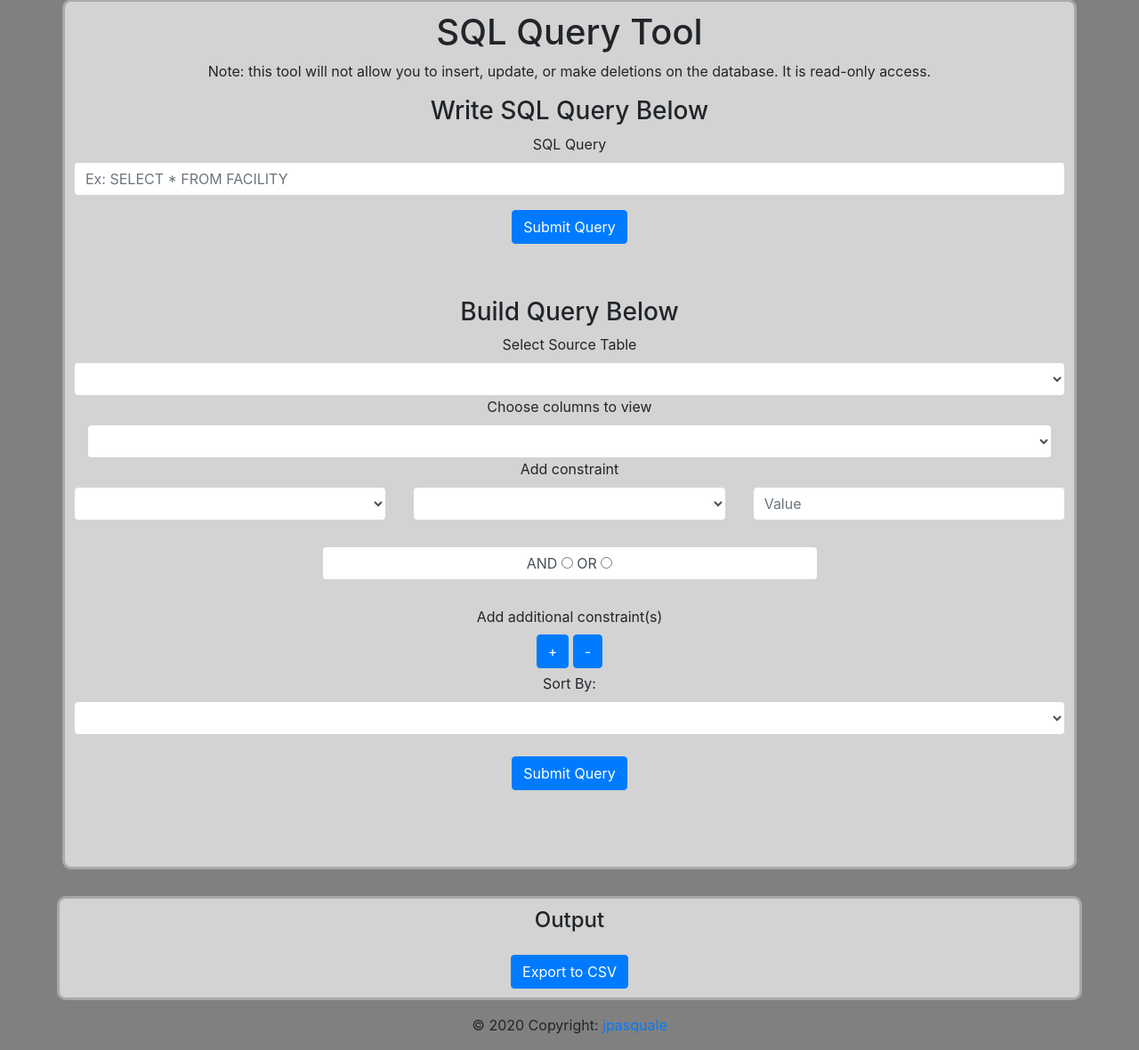
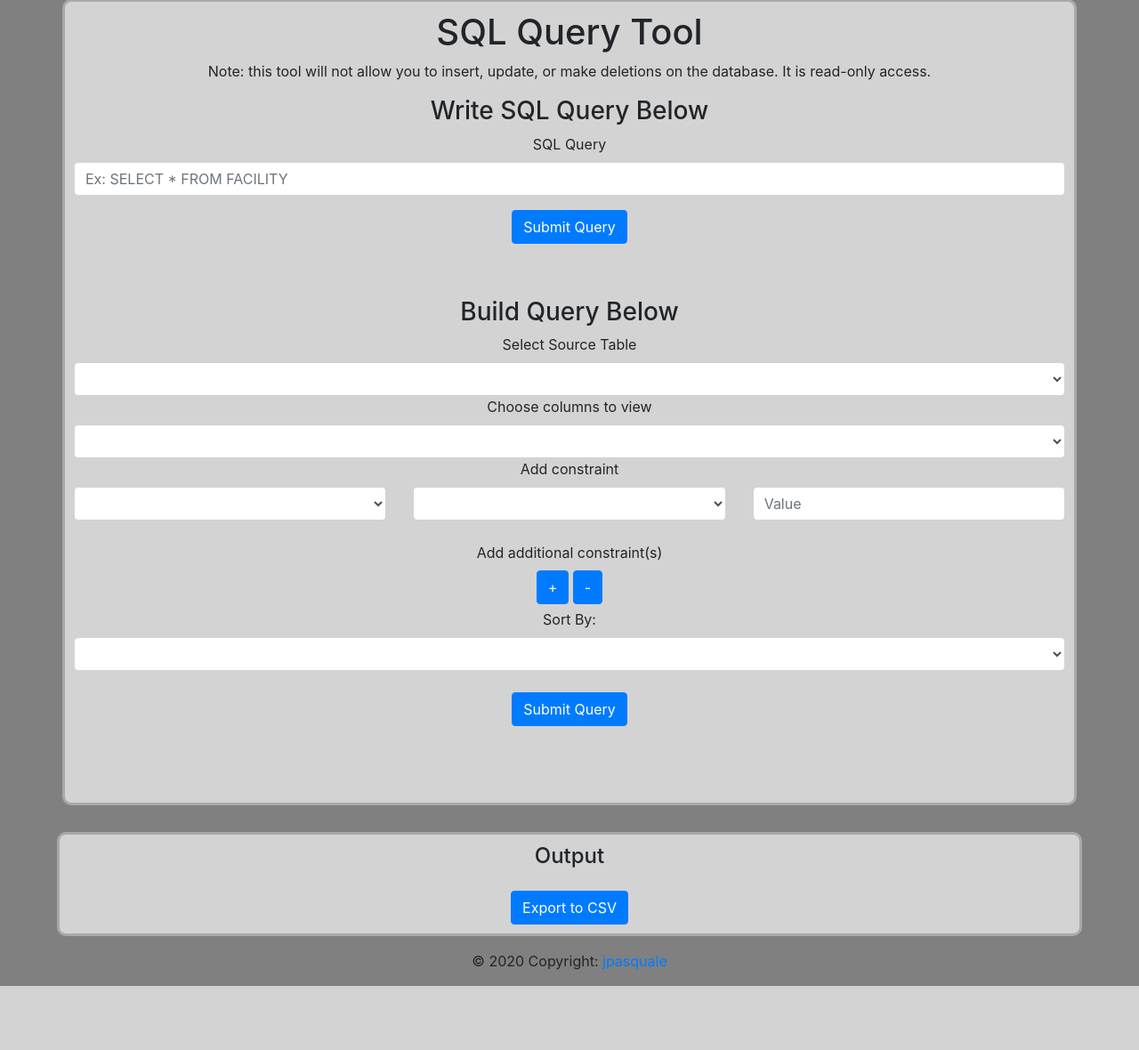
Before and after one commit to joepasquale/sql-query-tool, a Flask app: page / in a window 1280 px wide. Shown: the part 89-1269 px from the top of the page at 89% size. After the commit the page ends 1197 px from the top, so only its background shows below. Run offline with Flask 2, Linux system fonts and the light colour scheme; lists and menus that the app fills with data are empty; some libraries are stand-ins or nearby versions.

Commit message:
update - 08/14
modified html so that and/or selector is added when additional attributes are added. the visual tool is now fully functioning, and can complete queries within the scope of the UI - meaning that the visual tool is capable of selecting specific columns from any table in a database while applying constraints to any of the columns. also contains more extensive commenting throughout

```diff
--- a/app/static/js/app.js
+++ b/app/static/js/app.js
@@ -5,7 +5,8 @@ var x = 1;
 $(document).on('click', '.addService', function () {
     //when adding attribute field, increment counter
     x++;
-    var html = '<div class="row" id="attrContainer' + x + '" style="margin-top:10px;margin-right:auto;margin-bottom:10px;"><br><div class="col" ><select class="attr-select form-control" name="attr' + x + '-select" id="attr' + x + '-select"><option value="*">ALL RECORDS</option><option value="TOP (100) *">TOP 100 RECORDS</option></option></select></div><div class="col"><select class="form-control" name="attr' + x + '-comparator" id="attr' + x + '-comparator"><option value=""></option><option value=">">></option><option value="<"><</option><option value="=">=</option><option value=">=">>=</option><option value="=<"><=</option><option value="IN">IN</option><option value="LIKE">LIKE</option></select></div><div class="col"><input class="form-control" type="text" name="t' + x + '-val" id="t' + x + '-val" placeholder="Value"></div><br><div class="form-control col" id="radio' + x + '"><label for="and' + x + '">AND</label><input type="radio" id="and' + x + '"name="and-or" value="AND"><label for="or">OR</label><input type="radio" id="or' + x + '" name="and-or" value="OR"><br></div></div>';
+    //new attribute field contains and/or radio, col selector, comparator, and value fields
+    var html = '<div class="row" id="attrContainer' + x + '" style="margin-top:10px;margin-bottom:10px;"><div class="col" id="radio' + (x - 1) + '"><select class="form-control" id="ANDOR' + (x - 1) + '"><option value=""></option><option value="AND">AND</option><option value="OR">OR</option></select></div><div class="col"><select class="attr-select form-control" name="attr' + x + '-select" id="attr' + x + '-select"></select></div><div class="col"><select class="form-control" name="attr' + x + '-comparator" id="attr' + x + '-comparator"><option value=""></option><option value=">">></option><option value="<"><</option><option value="=">=</option><option value=">=">>=</option><option value="=<"><=</option><option value="IN">IN</option><option value="LIKE">LIKE</option></select></div><div class="col"><input class="form-control" type="text" name="t' + x + '-val" id="t' + x + '-val" placeholder="Value"></div>';
     $(this).parent().append(html);
     console.log("added attribute field");
 });
@@ -77,13 +78,53 @@ $(document).on('click', '.submitQueryVisual', function () {
     //build half of query without qualifiers
     var query = "SELECT " + String(view1) + " FROM [" + String(table) + "]";
     //fetch values of qualifiers
-    //maybe contain this in a for loop from 1 to x?
-    var compCol = $("select#attr1-select option:checked").val();
-    var comparator = $("select#attr1-comparator option:checked").val();
-    var compVal = $("input#t1-val").val();
-    //to-do: add radio
-    if ((comparator != null && comparator != "") || (compCol != null && compCol != "") || (compVal != null && compVal != "")) {
-        query = query + " WHERE " + String(compCol) + String(comparator) + String(compVal);
+    //execute if there are multiple qualifiers
+    if (x > 1) {
+        query = query + " WHERE ";
+        //for however many fields there are, iterate through fields, fetch values, and add to query string
+        for (var i = 0; i <= x; i++) {
+            //column field id
+            var colString = "select#attr" + (i) + "-select option:checked";
+            //comparator field id
+            var compString = "select#attr" + (i) + "-comparator option:checked";
+            //value field id
+            var valString = "input#t" + (i) + "-val";
+            //and/or field id
+            var radioString = "select#ANDOR" + (i);
+            //selected col
+            var compCol = $(colString).val();
+            //selected comparator
+            var comparator = $(compString).val();
+            //entered value
+            var compVal = $(valString).val();
+            //and/or selected? (if i == x, then this will be null)
+            var radioVal = $(radioString).val();
+            //checks to make sure that all fields are filled out before adding the string
+            if ((comparator != null && comparator != "") || (compCol != null && compCol != "") || (compVal != null && compVal != "")) {
+                //if there are more attribute fields, append the AND/OR statement
+                if (i != x) {
+                    query = query + String(compCol) + String(comparator) + String(compVal) + " " + String(radioVal) + " ";
+                }
+                //otherwise (if you're at the last attribute field) don't append AND/OR
+                else {
+                    query = query + String(compCol) + String(comparator) + String(compVal) + " ";
+                }
+            }
+        }
+    }
+    //execute if there are no extra fields
+    else {
+        //same logic as above
+        var colString = "select#attr1-select option:checked";
+        if ($(colString).val() != "") {
+            query = query + " WHERE ";
+            var compCol = $(colString).val();
+            var comparator = $("select#attr1-comparator option:checked").val();
+            var compVal = $("input#t1-val").val();
+            if ((comparator != null && comparator != "") || (compCol != null && compCol != "") || (compVal != null && compVal != "")) {
+                query = query + String(compCol) + String(comparator) + String(compVal);
+            }
+        }
     }
     //check if sorting preference is set
     var sorter = $("select#sort-select option:checked").val();
@@ -92,6 +133,7 @@ $(document).on('click', '.submitQueryVisual', function () {
     }
     console.log("Sending query selection: " + query.toString());
     $(function () {
+        $("#outputTbl").text("Awauting query selection: " + query.toString());
         //post to /query/result to get table string
         $.post('/query/result', { 'query': query },
             function (data) {
--- a/app/templates/public/query.html
+++ b/app/templates/public/query.html
@@ -43,10 +43,8 @@
                     </div>
                     <div id="viewSelector">
                         <label>Choose columns to view</label>
-                        <div class="col">
-                            <select class='form-control' name='view-select' id='view-select'>
-                            </select>
-                        </div>
+                        <select class='form-control' name='view-select' id='view-select'>
+                        </select>
                     </div>
                     <div id="colSelector">
                         <label>Add constraint</label>
@@ -73,14 +71,6 @@
                             <div class="col">
                                 <input class='form-control' type='text' name='t1-val' id='t1-val' placeholder="Value">
                             </div>
-                        </div>
-                        <!-- And/Or selector -->
-                        <br>
-                        <div class="text-center form-control" id="radio1" style="width:50%;margin-left:auto;margin-right:auto;margin-top:5px;margin-bottom:5px;">
-                            <label for="and1">AND</label>
-                            <input type="radio" id="and1" name="and-or" value="AND">
-                            <label for="or">OR</label>
-                            <input type="radio" id="or1" name="and-or" value="OR">
                         </div>
                         <br>
                         <!-- Add additional attribute filter -->
```
